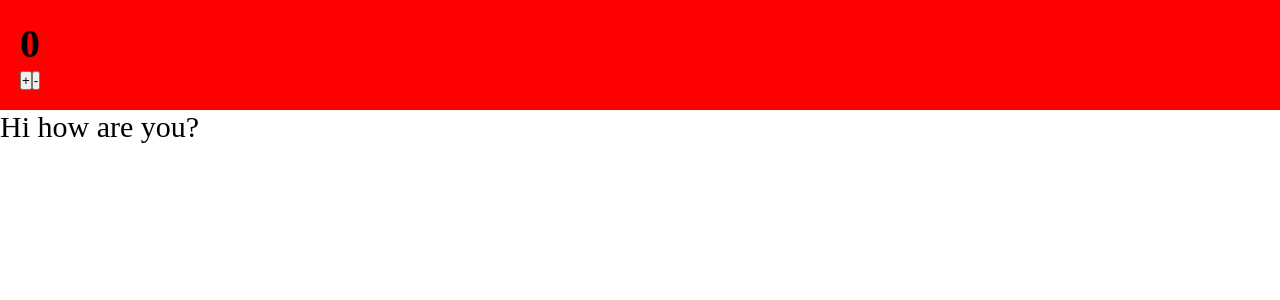
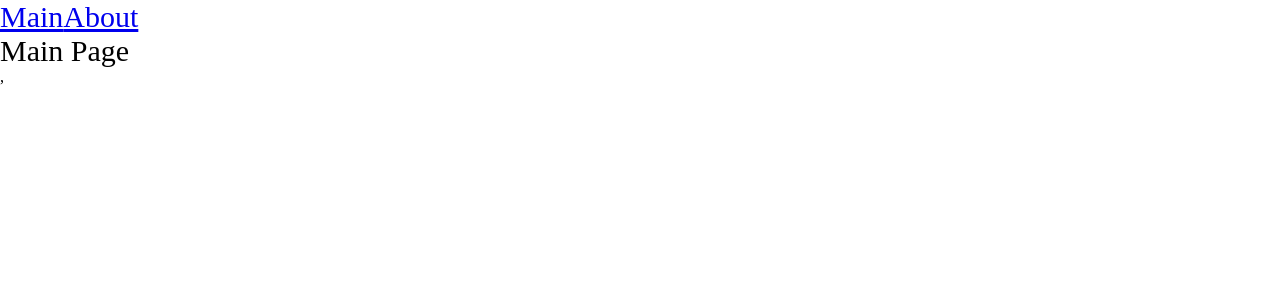
Before and after one commit to InfinityScripter/prodaction-project, a React app: page / in a window 1280 px wide. Shown: the top 300 px of the page. Built offline with nearby package versions, Linux system fonts and the light colour scheme.

Commit message:
add routing The bundle is divided into chunks

```diff
--- a/src/App.tsx
+++ b/src/App.tsx
@@ -1,12 +1,20 @@
-import React from 'react';
-import Counter from "./components/Counter";
-import './index.scss';
+import React, { Suspense } from "react";
+import { Link, Route, Routes } from "react-router-dom";
+import "./index.scss";
+import { MainPageAsync } from "./pages/MainPage/MainPage.async";
+import { AboutPageAsync } from "./pages/AboutPage/AboutPage.async";
 
 const App = () => {
   return (
-    <div className='app' >
-      <Counter/>
-      Hi how are you?
+    <div className="app">
+      <Link to={"/"}>Main</Link>
+      <Link to={"/about"}>About</Link>
+      <Suspense fallback={<div>Loading...</div>}>
+        <Routes>
+          <Route path={"/"} element={<MainPageAsync />} />
+          <Route path={"/about"} element={<AboutPageAsync />} />
+        </Routes>
+      </Suspense>
     </div>
   );
 };
--- a/src/index.tsx
+++ b/src/index.tsx
@@ -1,7 +1,10 @@
 import {render} from "react-dom";
 import App from "./App";
+import {BrowserRouter} from "react-router-dom";
 
 render(
+  <BrowserRouter>
     <App />,
+  </BrowserRouter>,
     document.getElementById('root')
 )
--- /dev/null
+++ b/src/pages/AboutPage/AboutPage.async.tsx
@@ -0,0 +1,3 @@
+import {lazy} from "react";
+
+export const AboutPageAsync = lazy(() => import('./AboutPage'));
--- /dev/null
+++ b/src/pages/AboutPage/AboutPage.tsx
@@ -0,0 +1,11 @@
+import React from 'react';
+
+const AboutPage = () => {
+  return (
+    <div>
+      ABOUT  PAGE
+    </div>
+  );
+};
+
+export default AboutPage;
--- /dev/null
+++ b/src/pages/MainPage/MainPage.async.tsx
@@ -0,0 +1,3 @@
+import {lazy} from "react";
+
+export const MainPageAsync = lazy(() => import('./MainPage'))
--- /dev/null
+++ b/src/pages/MainPage/MainPage.tsx
@@ -0,0 +1,11 @@
+import React from 'react';
+
+const MainPage = () => {
+  return (
+    <div>
+      Main Page
+    </div>
+  );
+};
+
+export default MainPage;
--- a/tsconfig.json
+++ b/tsconfig.json
@@ -2,7 +2,7 @@
   "compilerOptions": {
     "outDir": "./dist/", //путь к папке с собранными файлами
     "noImplicitAny": true, //не разрешать неявный any использование переменных без типа
-    "module": "es6", //использовать модули es6
+    "module": "es2022", //использовать модули es6
     "target": "es5", //целевая версия js
     "jsx": "react-jsx", //использовать jsx синтаксис
     "allowJs": true, //разрешить импорт js файлов
```
Also changed, not shown: 1 other file (tests, documents, lock files or other folders).
